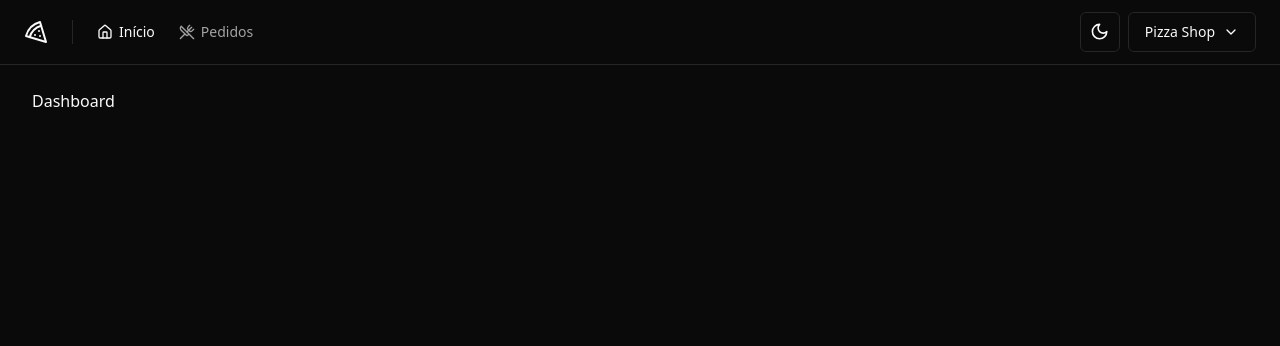
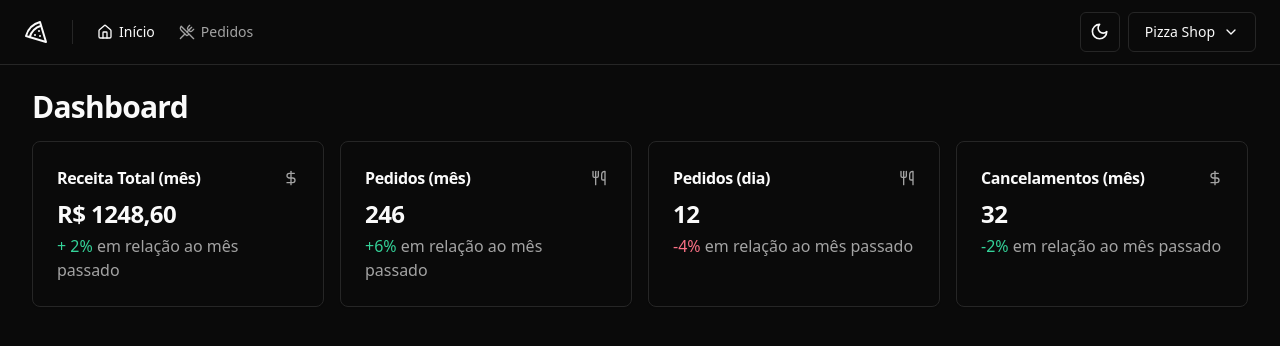
Before and after one commit to Victtor-777/Pizza_Shop, a React app: page / in a window 1280 px wide. Shown: the top 346 px of the page. Built offline with nearby package versions, Linux system fonts and the light colour scheme; the HTML template or start-up script is replaced by a standard one.

Commit message:
Base de cards da página Dashboard

```diff
--- /dev/null
+++ b/src/components/ui/card.tsx
@@ -0,0 +1,79 @@
+import * as React from "react"
+
+import { cn } from "@/lib/utils"
+
+const Card = React.forwardRef<
+  HTMLDivElement,
+  React.HTMLAttributes<HTMLDivElement>
+>(({ className, ...props }, ref) => (
+  <div
+    ref={ref}
+    className={cn(
+      "rounded-lg border bg-card text-card-foreground shadow-sm",
+      className
+    )}
+    {...props}
+  />
+))
+Card.displayName = "Card"
+
+const CardHeader = React.forwardRef<
+  HTMLDivElement,
+  React.HTMLAttributes<HTMLDivElement>
+>(({ className, ...props }, ref) => (
+  <div
+    ref={ref}
+    className={cn("flex flex-col space-y-1.5 p-6", className)}
+    {...props}
+  />
+))
+CardHeader.displayName = "CardHeader"
+
+const CardTitle = React.forwardRef<
+  HTMLParagraphElement,
+  React.HTMLAttributes<HTMLHeadingElement>
+>(({ className, ...props }, ref) => (
+  <h3
+    ref={ref}
+    className={cn(
+      "text-2xl font-semibold leading-none tracking-tight",
+      className
+    )}
+    {...props}
+  />
+))
+CardTitle.displayName = "CardTitle"
+
+const CardDescription = React.forwardRef<
+  HTMLParagraphElement,
+  React.HTMLAttributes<HTMLParagraphElement>
+>(({ className, ...props }, ref) => (
+  <p
+    ref={ref}
+    className={cn("text-sm text-muted-foreground", className)}
+    {...props}
+  />
+))
+CardDescription.displayName = "CardDescription"
+
+const CardContent = React.forwardRef<
+  HTMLDivElement,
+  React.HTMLAttributes<HTMLDivElement>
+>(({ className, ...props }, ref) => (
+  <div ref={ref} className={cn("p-6 pt-0", className)} {...props} />
+))
+CardContent.displayName = "CardContent"
+
+const CardFooter = React.forwardRef<
+  HTMLDivElement,
+  React.HTMLAttributes<HTMLDivElement>
+>(({ className, ...props }, ref) => (
+  <div
+    ref={ref}
+    className={cn("flex items-center p-6 pt-0", className)}
+    {...props}
+  />
+))
+CardFooter.displayName = "CardFooter"
+
+export { Card, CardHeader, CardFooter, CardTitle, CardDescription, CardContent }
--- a/src/pages/app/dashboard.tsx
+++ /dev/null
@@ -1,10 +0,0 @@
-import { Helmet } from "react-helmet-async";
-
-export function Dashboard() {
-  return (
-    <>
-      <Helmet title="Dashboard" />
-      <h1>Dashboard</h1>
-    </>
-  );
-}
--- /dev/null
+++ b/src/pages/app/dashboard/dashboard.tsx
@@ -0,0 +1,23 @@
+import { Helmet } from "react-helmet-async";
+import { MonthRevenueCard } from "./month-revenue-card";
+import { MonthOrdersAmountCard } from "./month-orders-amount-card";
+import { DayOrdersAmountCard } from "./day-orders-amount-card";
+import { MonthCanceledOrdersAmountCard } from "./month-canceled-orders-amount-card";
+
+export function Dashboard() {
+  return (
+    <>
+      <Helmet title="Dashboard" />
+      <div className="flex flex-col gap-4">
+        <h1 className="text-3xl font-bold tracking-tight">Dashboard</h1>
+
+        <div className="grid grid-cols-4 gap-4">
+          <MonthRevenueCard />
+          <MonthOrdersAmountCard />
+          <DayOrdersAmountCard />
+          <MonthCanceledOrdersAmountCard />
+        </div>
+      </div>
+    </>
+  );
+}
--- /dev/null
+++ b/src/pages/app/dashboard/day-orders-amount-card.tsx
@@ -0,0 +1,20 @@
+import { Card, CardHeader, CardTitle, CardContent } from "@/components/ui/card";
+import { Utensils } from "lucide-react";
+
+export function DayOrdersAmountCard() {
+  return (
+    <Card>
+      <CardHeader className="flex-row items-center justify-between space-y-0 pb-2">
+        <CardTitle className="text-base font-semibold">Pedidos (dia)</CardTitle>
+        <Utensils className="h-4 w-4 text-muted-foreground" />
+      </CardHeader>
+      <CardContent className="space-y-1">
+        <span className="text-2xl font-bold tracking-tight">12</span>
+        <p className="textxs text-muted-foreground">
+          <span className="text-rose-500 dark:text-rose-400">-4%</span> em
+          relação ao mês passado
+        </p>
+      </CardContent>
+    </Card>
+  );
+}
--- /dev/null
+++ b/src/pages/app/dashboard/month-canceled-orders-amount-card.tsx
@@ -0,0 +1,22 @@
+import { Card, CardHeader, CardTitle, CardContent } from "@/components/ui/card";
+import { DollarSign } from "lucide-react";
+
+export function MonthCanceledOrdersAmountCard() {
+  return (
+    <Card>
+      <CardHeader className="flex-row items-center justify-between space-y-0 pb-2">
+        <CardTitle className="text-base font-semibold">
+          Cancelamentos (mês)
+        </CardTitle>
+        <DollarSign className="h-4 w-4 text-muted-foreground" />
+      </CardHeader>
+      <CardContent className="space-y-1">
+        <span className="text-2xl font-bold tracking-tight">32</span>
+        <p className="textxs text-muted-foreground">
+          <span className="text-emerald-500 dark:text-emerald-400">-2%</span> em
+          relação ao mês passado
+        </p>
+      </CardContent>
+    </Card>
+  );
+}
--- /dev/null
+++ b/src/pages/app/dashboard/month-orders-amount-card.tsx
@@ -0,0 +1,20 @@
+import { Card, CardHeader, CardTitle, CardContent } from "@/components/ui/card";
+import { Utensils } from "lucide-react";
+
+export function MonthOrdersAmountCard() {
+  return (
+    <Card>
+      <CardHeader className="flex-row items-center justify-between space-y-0 pb-2">
+        <CardTitle className="text-base font-semibold">Pedidos (mês)</CardTitle>
+        <Utensils className="h-4 w-4 text-muted-foreground" />
+      </CardHeader>
+      <CardContent className="space-y-1">
+        <span className="text-2xl font-bold tracking-tight">246</span>
+        <p className="textxs text-muted-foreground">
+          <span className="text-emerald-500 dark:text-emerald-400">+6%</span> em
+          relação ao mês passado
+        </p>
+      </CardContent>
+    </Card>
+  );
+}
--- /dev/null
+++ b/src/pages/app/dashboard/month-revenue-card.tsx
@@ -0,0 +1,22 @@
+import { Card, CardHeader, CardTitle, CardContent } from "@/components/ui/card";
+import { DollarSign } from "lucide-react";
+
+export function MonthRevenueCard() {
+  return (
+    <Card>
+      <CardHeader className="flex-row items-center justify-between space-y-0 pb-2">
+        <CardTitle className="text-base font-semibold">
+          Receita Total (mês)
+        </CardTitle>
+        <DollarSign className="h-4 w-4 text-muted-foreground" />
+      </CardHeader>
+      <CardContent className="space-y-1">
+        <span className="text-2xl font-bold tracking-tight">R$ 1248,60</span>
+        <p className="textxs text-muted-foreground">
+          <span className="text-emerald-500 dark:text-emerald-400">+ 2%</span>{" "}
+          em relação ao mês passado
+        </p>
+      </CardContent>
+    </Card>
+  );
+}
--- a/src/pages/app/orders/order-table-row.tsx
+++ b/src/pages/app/orders/order-table-row.tsx
@@ -1,5 +1,5 @@
 import { Button } from "@/components/ui/button";
-import { Dialog, DialogContent, DialogTrigger } from "@/components/ui/dialog";
+import { Dialog, DialogTrigger } from "@/components/ui/dialog";
 import { TableRow, TableCell } from "@/components/ui/table";
 import { ArrowRight, Search, X } from "lucide-react";
 import { OrderDetails } from "./order-details";
--- a/src/routes.tsx
+++ b/src/routes.tsx
@@ -1,5 +1,5 @@
 import { createBrowserRouter } from "react-router-dom";
-import { Dashboard } from "./pages/app/dashboard";
+import { Dashboard } from "./pages/app/dashboard/dashboard";
 import { SignIn } from "./pages/auth/sign-in";
 import { AppLayout } from "./pages/_layouts/app";
 import { AuthLayout } from "./pages/_layouts/auth";
```
